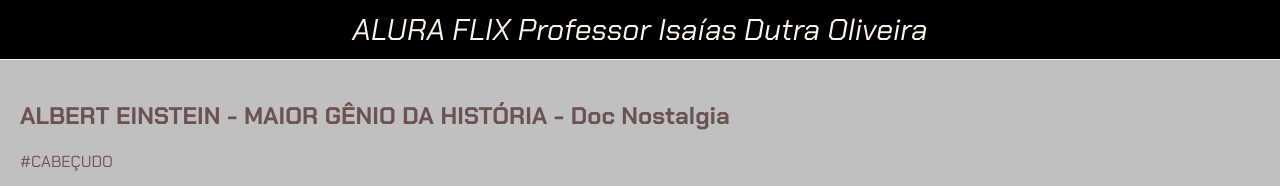
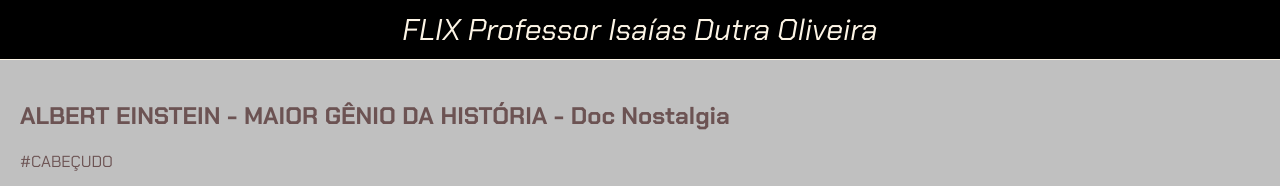
Before and after one commit to DutraIsaias/FlixIsaias, a plain HTML site: page index.html in a window 1280 px wide. Shown: the top 186 px of the page. Drawn offline with Linux system fonts and the light colour scheme.

Commit message:
Alterando nome

```diff
--- a/index.html
+++ b/index.html
@@ -5,14 +5,15 @@
     <link rel="preconnect" href="https://fonts.googleapis.com">
 <link rel="preconnect" href="https://fonts.gstatic.com" crossorigin>
 <link href="https://fonts.googleapis.com/css2?family=Chakra+Petch:ital,wght@0,300;0,400;0,500;0,600;0,700;1,300;1,400;1,500;1,600;1,700&display=swap" rel="stylesheet">
-    <title>ALuraflisaias</title>
+    <title>flixisaias</title>
 </head>
 
 <body>
 
-    <header>ALURA FLIX Professor Isaías Dutra Oliveira</header>
+    <header>FLIX Professor Isaías Dutra Oliveira</header>
 
     <section class="chamada">
+
         <div class="texto-video">
             <h1>ALBERT EINSTEIN - MAIOR GÊNIO DA HISTÓRIA - Doc Nostalgia</h1>
             <p>#CABEÇUDO</P>
@@ -24,6 +25,7 @@
                 allow="accelerometer; autoplay; clipboard-write; encrypted-media; gyroscope; picture-in-picture; web-share"
                 referrerpolicy="strict-origin-when-cross-origin" allowfullscreen></iframe>
         </div>
+
     </section>
 
     <section class="categoria">
```
